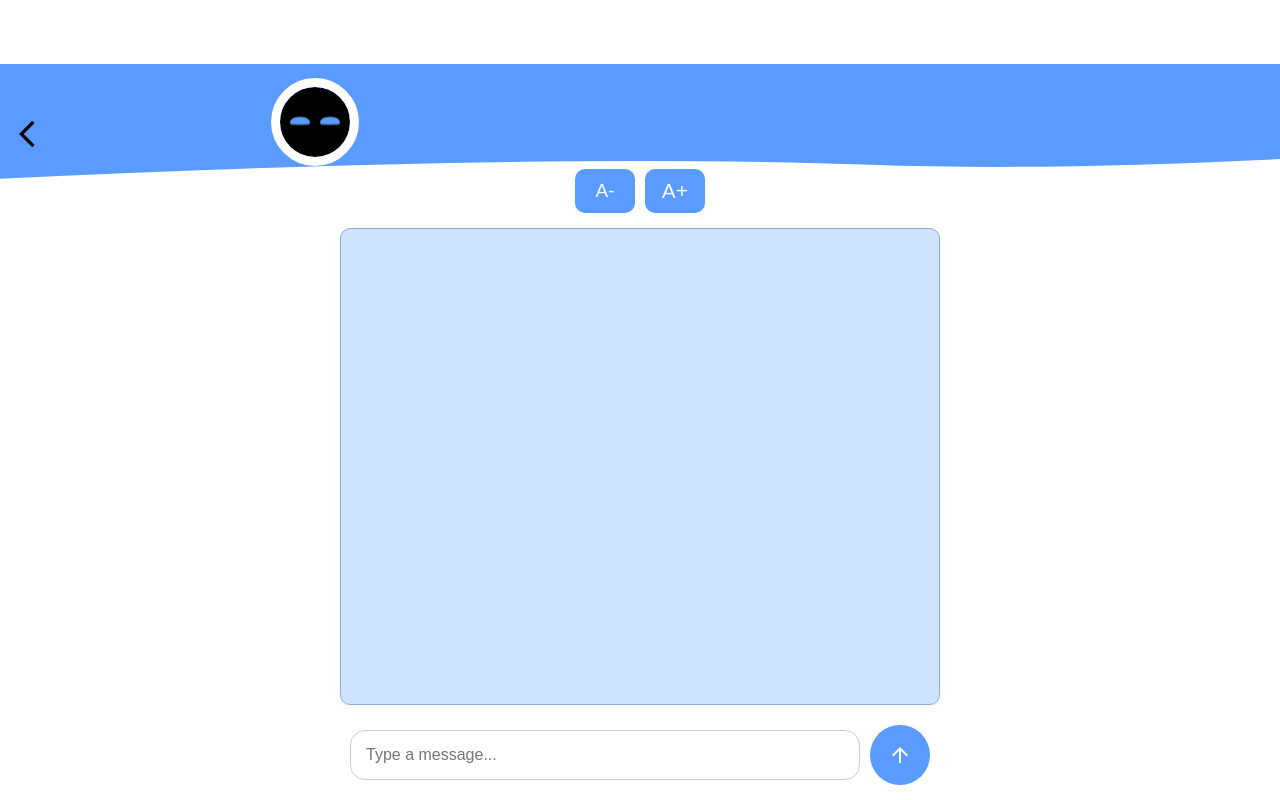
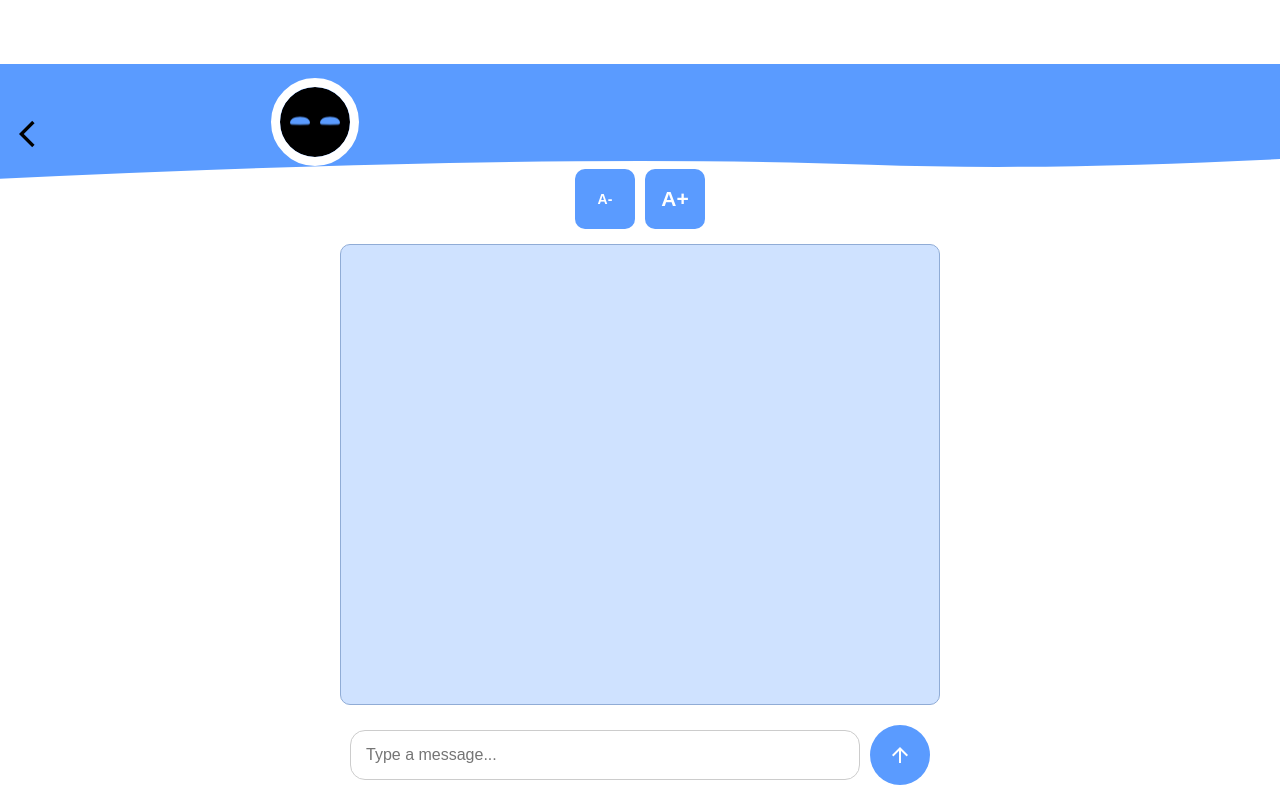
Before and after one commit to slamonander/Semcorel-LLM-Project, a React (Create React App) app in the folder final/frontend/: page /type in a window 1280 px wide. Built offline with nearby package versions, Linux system fonts and the light colour scheme.

Commit message:
UI fixes
Added more of a visual distinction between the font size buttons, changed font to Roboto

```diff
--- a/final/frontend/src/TypePage.css
+++ b/final/frontend/src/TypePage.css
@@ -118,6 +118,8 @@ html, body {
 .font-size-buttons {
     display: flex;
     gap: 10px;
+    z-index: 2;
+    position: relative;
   }
 
   .font-size-buttons button {
@@ -133,8 +135,9 @@ html, body {
     justify-content: center;
     padding: 10px 20px;
     font-size: 16px;
-  line-height: 1.5; */
-  height: auto; /* Ensure full clickable area */
+    line-height: 1.5; /
+    height: auto; / Ensure full clickable area */
+    font-weight: 600;
   }
 
 
--- a/final/frontend/src/TypePage.js
+++ b/final/frontend/src/TypePage.js
@@ -2,6 +2,9 @@ import React, { useState, useEffect, useRef } from 'react';
 import { useNavigate } from 'react-router-dom';
 import Coco from './Coco';
 import './TypePage.css';
+
+// Font: Roboto
+<link href="https://fonts.googleapis.com/css2?family=Roboto:wght@400;700&display=swap" rel="stylesheet"></link>
 
 const TypePage = () => {
   const [userInput, setUserInput] = useState('');
@@ -98,7 +101,7 @@ const TypePage = () => {
 
       <div className="font-size-buttons">
         <button
-          style={{ fontSize: '19px' }}
+          style={{ fontSize: '14px' }}
           onClick={() => changeFontSize(-2)}
         >
           A-
```
Lines whose indentation alone changed are shown as unchanged.
